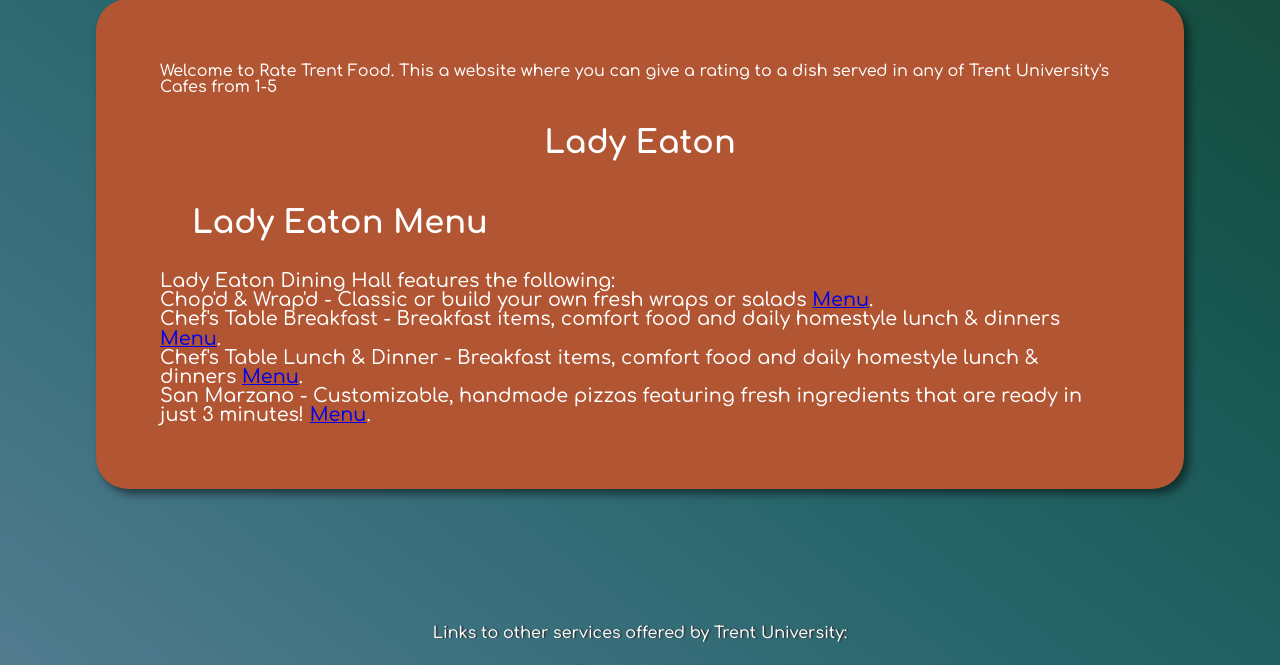
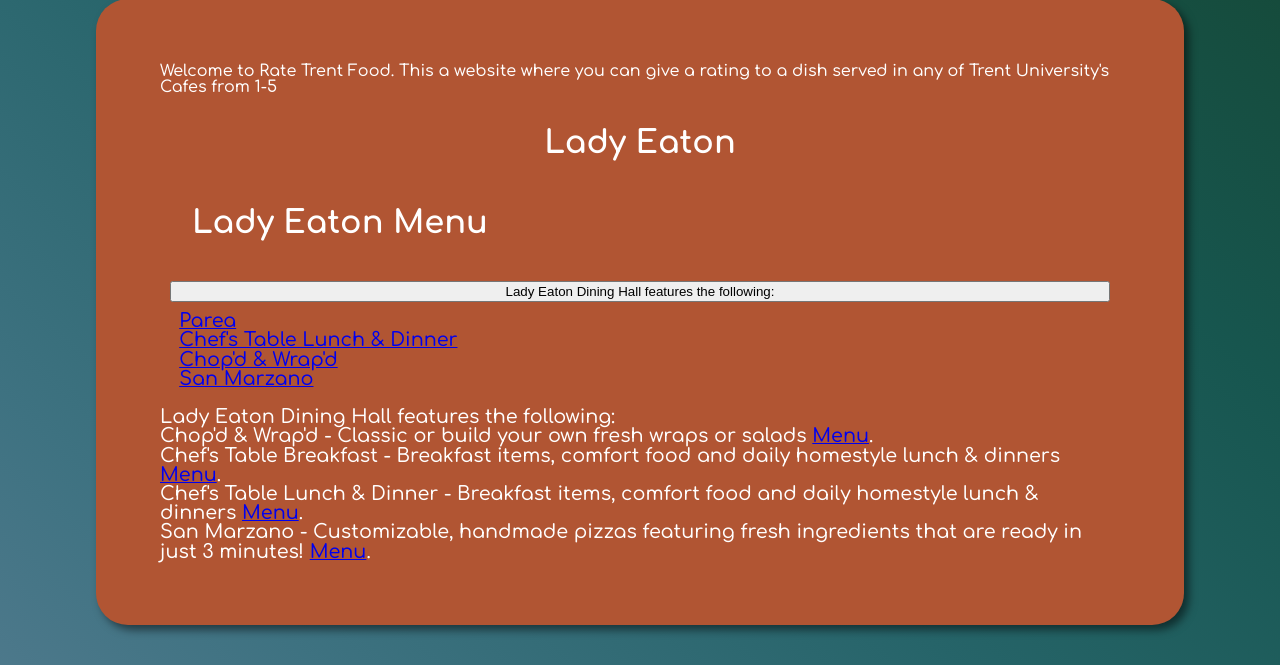
Before and after one commit to HamzaGiTX786/Rate-Trent-Food, a PHP site: page /LadyEaton.php in a window 1280 px wide. Shown: the part 161-826 px from the top of the page. Run offline with PHP 8.4, Linux system fonts and the light colour scheme.

Commit message:
Update LadyEaton.php
Dropdown menu

```diff
--- a/LadyEaton.php
+++ b/LadyEaton.php
@@ -57,6 +57,16 @@ if(isset($_POST['submit']))
  <h2>Lady Eaton Menu </h2>
 </header>
 
+          <div class="dropdown">
+  <button class="dropbtn"> Lady Eaton Dining Hall features the following: </button>
+  <div class="dropdown-content">
+   <a href="Chef'sTableBreakfastMenu.pdf"> Parea </a>
+   <a href="Chef'sTableLunchDinnerMenu.pdf"> Chef's Table Lunch & Dinner </a>
+   <a href="LadyEatonChopdWrapdMenu.pdf"> Chop'd & Wrap'd </a>
+   <a href="SanMarzanoMenu.pdf"> San Marzano </a>
+  </div>
+</div>
+
 <p> Lady Eaton Dining Hall features the following:
 
 <p> Chop'd & Wrap'd - Classic or build your own fresh wraps or salads <a href="LadyEatonChopdWrapdMenu.pdf">Menu</a>.</p>
```
